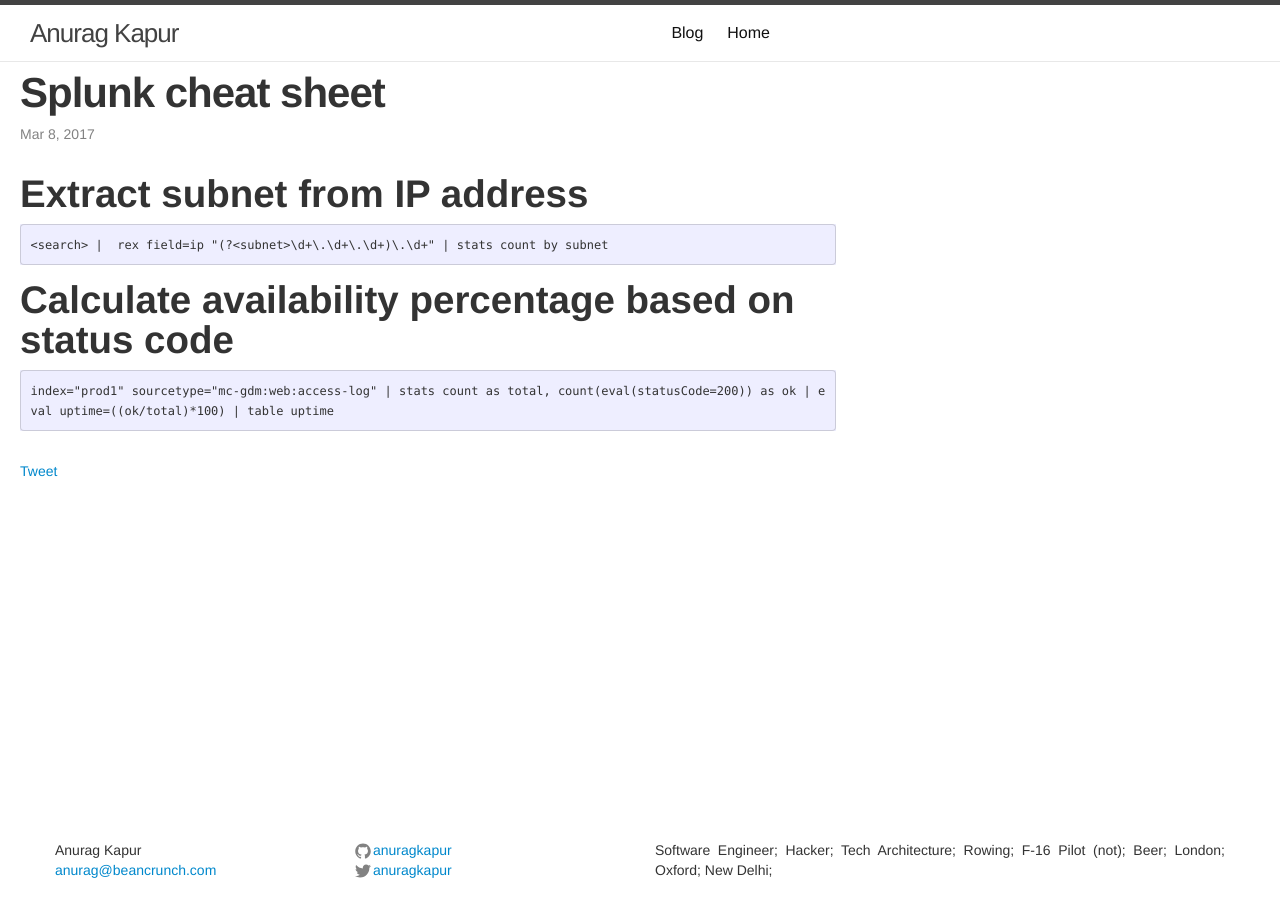
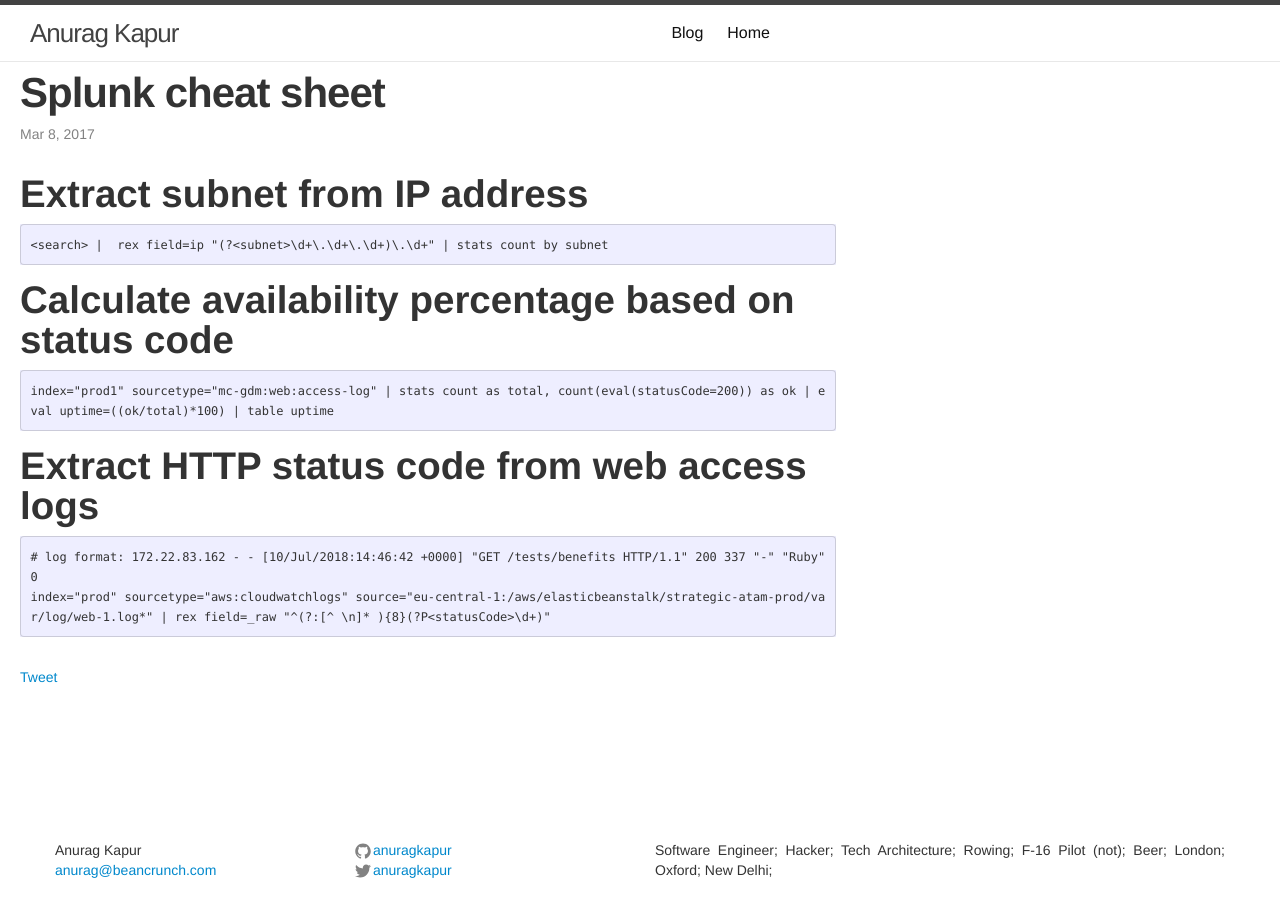
Before and after one commit to anuragkapur/anuragkapur.github.io, a Jekyll site: the page built from blog/cheat-sheets/_posts/2017-03-08-splunk.md, in a window 1280 px wide. Built offline with Jekyll 4.4.1, drawn with Linux system fonts in a browser that asks for light colours; comment, search, counter and statistics services are not loaded.

Commit message:
Add splunk search query to extract status code from web access logs

````diff
--- a/blog/cheat-sheets/_posts/2017-03-08-splunk.md
+++ b/blog/cheat-sheets/_posts/2017-03-08-splunk.md
@@ -16,3 +16,9 @@
 ```
 index="prod1" sourcetype="mc-gdm:web:access-log" | stats count as total, count(eval(statusCode=200)) as ok | eval uptime=((ok/total)*100) | table uptime
 ```
+
+# Extract HTTP status code from web access logs
+```
+# log format: 172.22.83.162 - - [10/Jul/2018:14:46:42 +0000] "GET /tests/benefits HTTP/1.1" 200 337 "-" "Ruby" 0
+index="prod" sourcetype="aws:cloudwatchlogs" source="eu-central-1:/aws/elasticbeanstalk/strategic-atam-prod/var/log/web-1.log*" | rex field=_raw "^(?:[^ \n]* ){8}(?P<statusCode>\d+)"
+```
````
